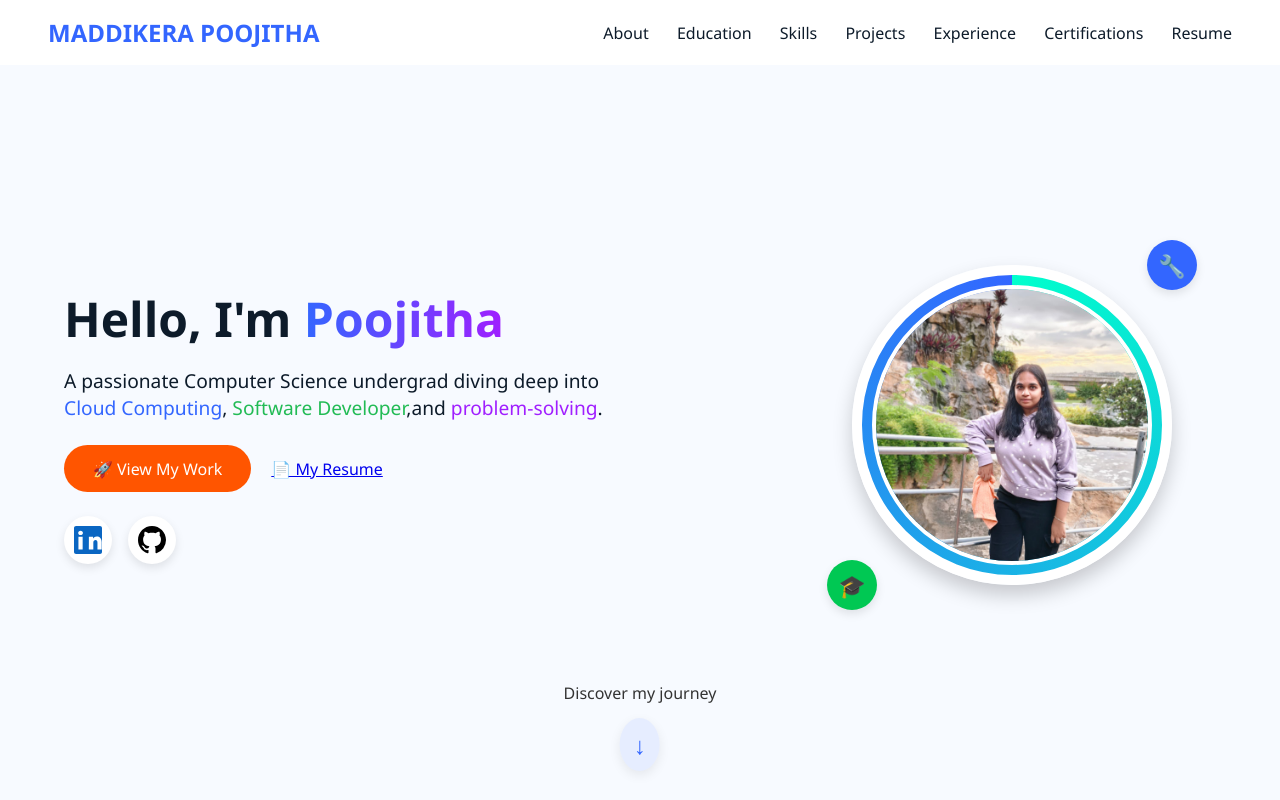
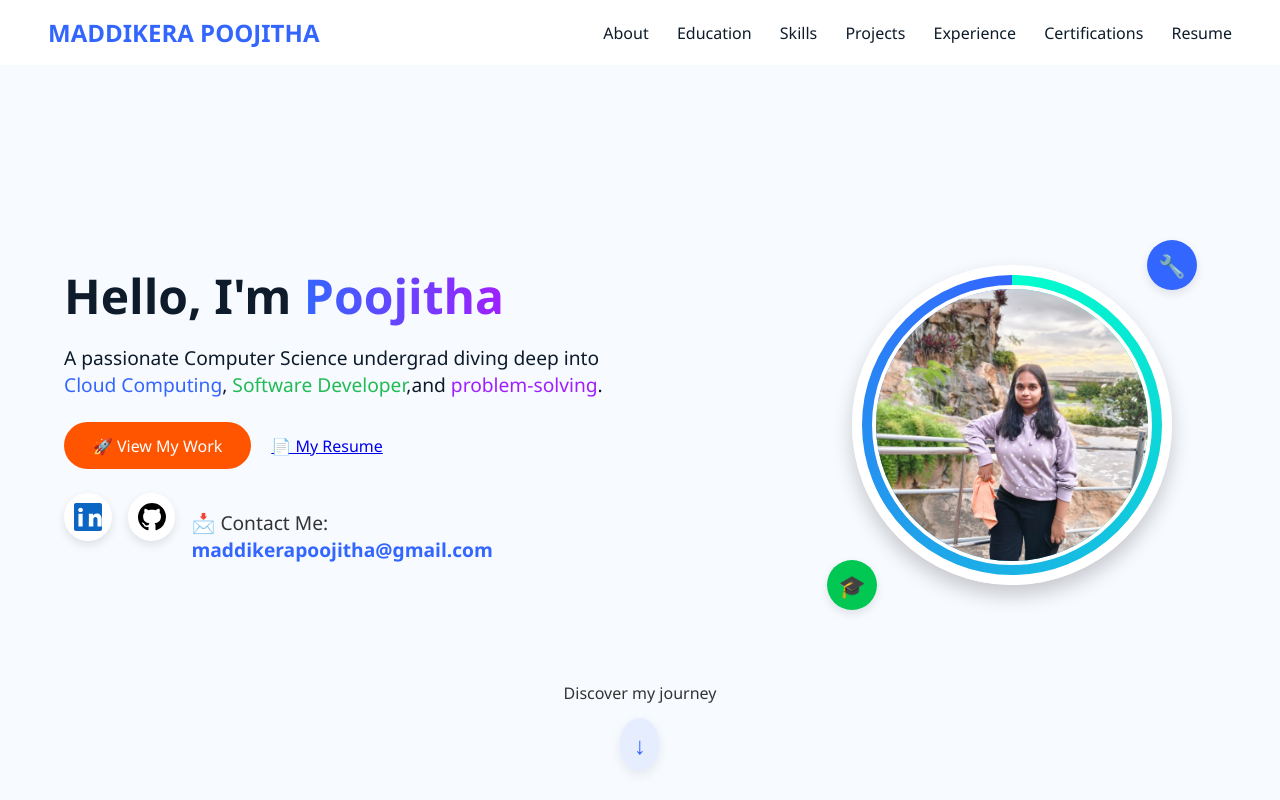
Before and after one commit to Poojitha123-gp/portfolio, a plain HTML site: page index.html in a window 1280 px wide. Shown: the top 800 px of the page. Drawn offline with Linux system fonts and the light colour scheme.

Commit message:
Update index.html

```diff
--- a/index.html
+++ b/index.html
@@ -486,6 +486,22 @@
   background: #e6edff;
   transform: scale(1.1);
 }
+    .contact-me {
+  margin-top: 1rem;
+  font-size: 1.1rem;
+  color: #333;
+}
+
+.contact-me a {
+  color: #3366ff;
+  text-decoration: none;
+  font-weight: 600;
+}
+
+.contact-me a:hover {
+  text-decoration: underline;
+}
+
 
 
 
@@ -555,6 +571,9 @@
       8.013 0 0 0 16 8c0-4.42-3.58-8-8-8z"/>
     </svg>
   </a>
+          <div class="contact-me">
+  <p>📩 Contact Me: <a href="mailto:maddikerapoojitha@gmail.com">maddikerapoojitha@gmail.com</a></p>
+</div>
 </div>
 
 
```
